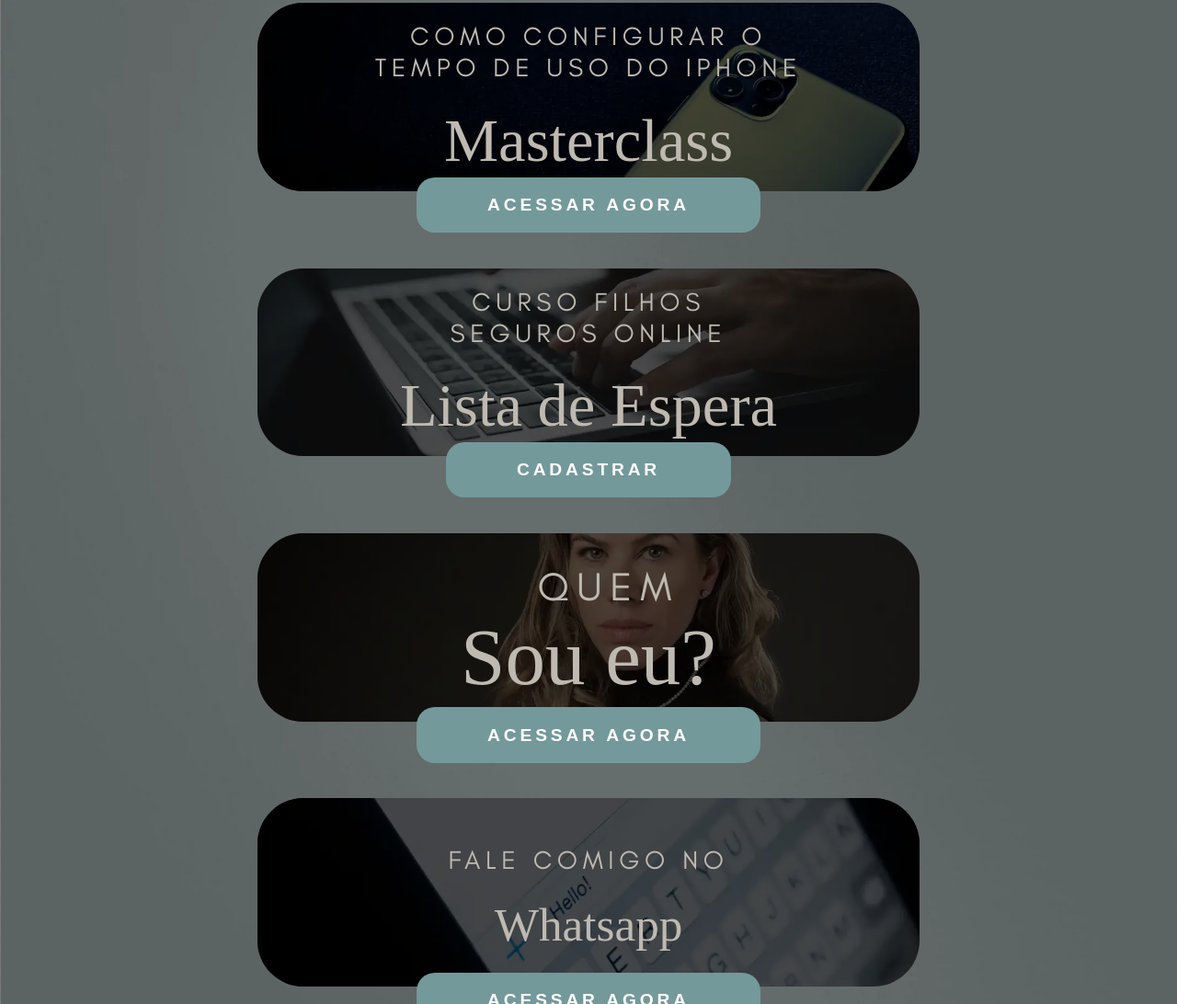
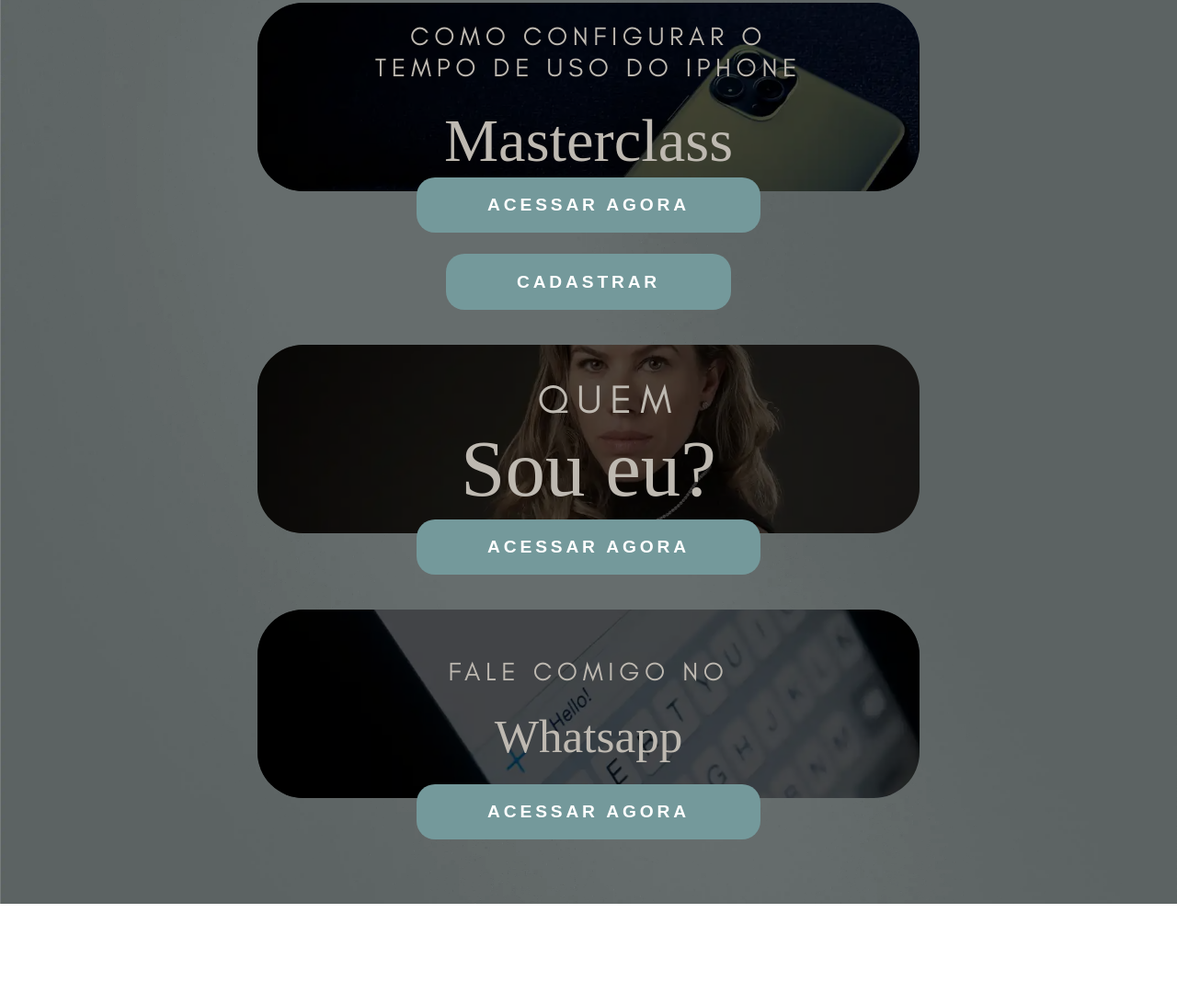
Before and after one commit to ursopolar660/Direcionamento-Marjorie, a plain HTML site: page index.html in a window 1280 px wide. Shown: the part 888-1980 px from the top of the page at 92% size. After the commit the page ends 1871 px from the top, so only its background shows below. Drawn offline with Linux system fonts and the light colour scheme.

Commit message:
Update index.html

```diff
--- a/index.html
+++ b/index.html
@@ -43,12 +43,12 @@
                 </div>
             </div>
             <a href="#"><button>ACESSAR AGORA</button></a>
-            <div class="item3">
+<!--             <div class="item3">
                 <div class="description">
                     <p>CURSO FILHOS<br>SEGUROS ONLINE</p>
                     <h3>Lista de Espera</h3>
                 </div>
-            </div>
+            </div> -->
             <a href="#"><button>CADASTRAR</button></a>
             <div class="item4">
                 <div class="description">
```
